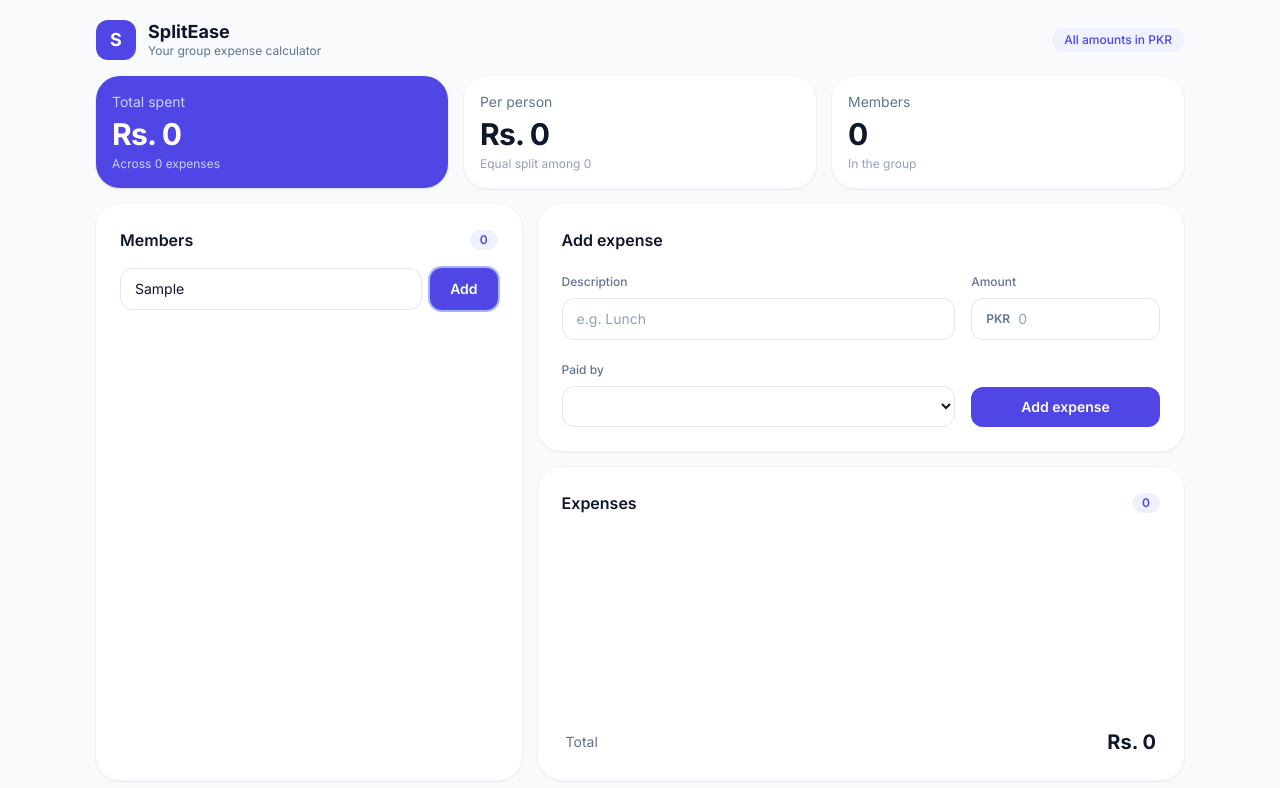
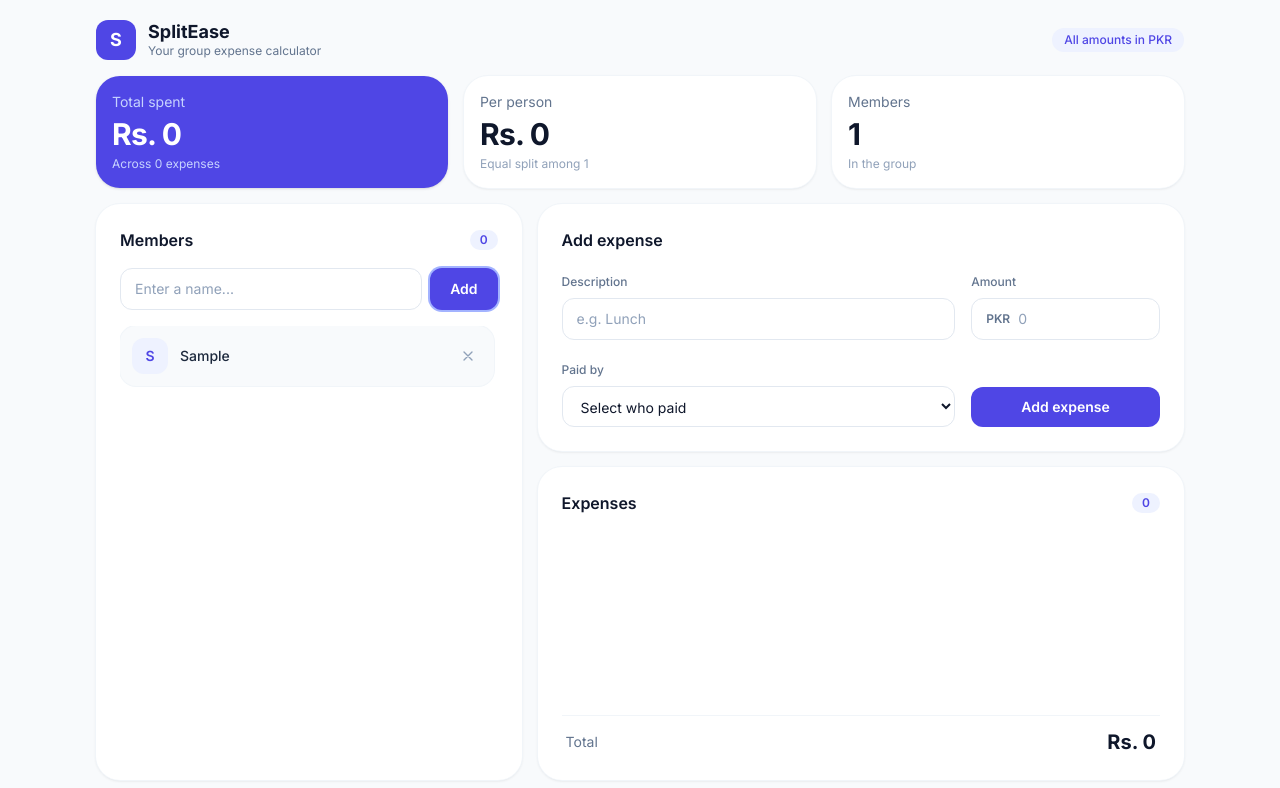
Before and after one commit to zenabadnan10-ops/Expense-Splitter, a website built with Vite: page index.html in a window 1280 px wide. Both pictures are taken after typing "Sample" into the empty fields and a click on the button "Add". Built offline with nearby package versions, Linux system fonts and the light colour scheme.

Commit message:
add typescript

```diff
--- a/index.html
+++ b/index.html
@@ -7,9 +7,9 @@
 <link rel="stylesheet" href="./src/style.css">
 <link href="https://fonts.googleapis.com/css2?family=Inter:wght@400;500;600;700&display=swap" rel="stylesheet">
 </head>
-<body class="bg-slate-50 font-sans text-slate-900 antialiased lg:h-dvh lg:overflow-y-auto">
-<div class="mx-auto max-w-6xl px-4 py-6 sm:px-6 lg:flex lg:h-full lg:min-h-160 lg:flex-col lg:px-8 lg:py-5">
-  <header class="flex flex-wrap items-center justify-between gap-3 lg:shrink-0">
+<body class="bg-slate-50 font-sans text-slate-900 antialiased min-h-screen">
+<div class="mx-auto max-w-6xl px-4 py-6 sm:px-6 lg:flex lg:min-h-screen lg:flex-col lg:px-8 lg:py-5">
+  <header class="flex flex-wrap items-center justify-between gap-3 shrink-0">
     <div class="flex items-center gap-3">
       <div class="flex h-10 w-10 items-center justify-center rounded-xl bg-brand text-lg font-bold text-white">S</div>
       <div>
@@ -19,16 +19,16 @@
     </div>
     <span class="rounded-full bg-indigo-50 px-3 py-1 text-xs font-medium text-brand">All amounts in PKR</span>
   </header>
-  <section class="mt-6 grid grid-cols-1 gap-4 sm:grid-cols-3 lg:mt-4 lg:shrink-0">
+  <section class="mt-6 grid grid-cols-1 gap-4 sm:grid-cols-3 lg:mt-4 shrink-0">
     <div class="rounded-3xl bg-brand p-6 text-white shadow-sm lg:p-4">
       <p class="text-sm text-indigo-200">Total spent</p>
-      <p id="statTotal" class="mt-2 text-3xl font-bold tracking-tight sm:text-4xl lg:mt-1 lg:text-3xl">Rs. 0</p>
-      <p id="statCount" class="mt-2 text-xs lg:mt-1 text-indigo-200">Across 0 expenses</p>
+      <p class="mt-2 text-3xl font-bold tracking-tight sm:text-4xl lg:mt-1 lg:text-3xl">Rs. <span id="statTotal">0</span></p>
+      <p class="mt-2 text-xs lg:mt-1 text-indigo-200">Across <span id="statCount">0</span> expenses</p>
     </div>
     <div class="rounded-3xl bg-white p-6 shadow-sm ring-1 ring-slate-100 lg:p-4">
       <p class="text-sm text-slate-500">Per person</p>
-      <p id="statPer" class="mt-2 text-3xl font-bold tracking-tight sm:text-4xl lg:mt-1 lg:text-3xl">Rs. 0</p>
-      <p id="statSplit" class="mt-2 text-xs lg:mt-1 text-slate-400">Equal split among 0</p>
+      <p class="mt-2 text-3xl font-bold tracking-tight sm:text-4xl lg:mt-1 lg:text-3xl">Rs. <span id="statPer">0</span></p>
+      <p class="mt-2 text-xs lg:mt-1 text-slate-400">Equal split among <span id="statSplit">0</span></p>
     </div>
     <div class="rounded-3xl bg-white p-6 shadow-sm ring-1 ring-slate-100 lg:p-4">
       <p class="text-sm text-slate-500">Members</p>
@@ -36,8 +36,8 @@
       <p class="mt-2 text-xs lg:mt-1 text-slate-400">In the group</p>
     </div>
   </section>
-  <main class="mt-6 grid grid-cols-1 gap-6 lg:mt-4 lg:min-h-0 lg:flex-1 lg:grid-cols-5 lg:grid-rows-1 lg:gap-4">
-    <section class="rounded-3xl bg-white p-5 shadow-sm ring-1 ring-slate-100 sm:p-6 lg:col-span-2 lg:flex lg:min-h-0 lg:flex-col">
+  <main class="mt-6 grid grid-cols-1 gap-6 lg:mt-4 lg:flex-1 lg:grid-cols-5 lg:gap-4">
+    <section class="rounded-3xl bg-white p-5 shadow-sm ring-1 ring-slate-100 sm:p-6 lg:col-span-2 lg:flex lg:flex-col">
       <div class="flex items-center justify-between">
         <h2 class="text-base font-semibold">Members</h2>
         <span id="memberBadge" class="rounded-full bg-indigo-50 px-2.5 py-0.5 text-xs font-semibold text-brand">0</span>
@@ -46,10 +46,10 @@
         <input id="memberName" type="text" placeholder="Enter a name..." class="min-w-0 flex-1 rounded-xl border border-slate-200 px-3.5 py-2.5 text-sm placeholder:text-slate-400 focus:border-brand focus:outline-none focus:ring-2 focus:ring-indigo-200">
         <button id="addMember" class="rounded-xl bg-brand px-5 py-2.5 text-sm font-semibold text-white transition hover:bg-brand-dark focus:outline-none focus:ring-2 focus:ring-indigo-300">Add</button>
       </div>
-      <ul id="memberList" class="mt-4 space-y-3 lg:min-h-0 lg:flex-1 lg:overflow-y-auto lg:pr-1"></ul>
+      <ul id="memberList" class="mt-4 min-h-36 max-h-80 space-y-3 overflow-y-auto pr-1 lg:max-h-none lg:flex-1"></ul>
     </section>
-    <div class="flex flex-col gap-6 lg:col-span-3 lg:min-h-0 lg:gap-4">
-      <section class="rounded-3xl bg-white p-5 shadow-sm ring-1 ring-slate-100 sm:p-6 lg:shrink-0">
+    <div class="flex flex-col gap-6 lg:col-span-3 lg:gap-4">
+      <section class="rounded-3xl bg-white p-5 shadow-sm ring-1 ring-slate-100 sm:p-6 shrink-0">
         <h2 class="text-base font-semibold">Add expense</h2>
         <div class="mt-4 grid grid-cols-1 gap-4 sm:grid-cols-3">
           <label class="sm:col-span-2">
@@ -73,15 +73,15 @@
         </div>
         <p id="formError" class="mt-3 hidden text-sm text-rose-600"></p>
       </section>
-      <section class="rounded-3xl bg-white p-5 shadow-sm ring-1 ring-slate-100 sm:p-6 lg:flex lg:min-h-0 lg:flex-1 lg:flex-col">
-        <div class="flex items-center justify-between">
+      <section class="rounded-3xl bg-white p-5 shadow-sm ring-1 ring-slate-100 sm:p-6 flex flex-col min-h-64 lg:flex-1">
+        <div class="flex items-center justify-between shrink-0">
           <h2 class="text-base font-semibold">Expenses</h2>
           <span id="expBadge" class="rounded-full bg-indigo-50 px-2.5 py-0.5 text-xs font-semibold text-brand">0</span>
         </div>
-        <ul id="expList" class="mt-4 space-y-3 lg:min-h-0 lg:flex-1 lg:overflow-y-auto lg:pr-1"></ul>
-        <div class="mt-5 flex items-center justify-between px-1 lg:mt-3 lg:shrink-0">
+        <ul id="expList" class="mt-4 flex-1 space-y-3 overflow-y-auto pr-1 min-h-36 max-h-72 lg:max-h-none"></ul>
+        <div class="mt-5 flex items-center justify-between border-t border-slate-100 pt-3 px-1 shrink-0">
           <span class="text-sm text-slate-500">Total</span>
-          <span id="expTotal" class="text-xl font-bold">Rs. 0</span>
+          <span class="text-xl font-bold">Rs. <span id="expTotal">0</span></span>
         </div>
       </section>
     </div>
--- a/src/main.ts
+++ b/src/main.ts
@@ -0,0 +1,371 @@
+const memberList = document.getElementById("memberList") as HTMLUListElement;
+const memberInput = document.getElementById("memberName") as HTMLInputElement;
+const memberAddBtn = document.getElementById("addMember") as HTMLButtonElement;
+const totalMembers = document.getElementById("statMembers") as HTMLParagraphElement;
+const memberSelect = document.getElementById("expPayer") as HTMLSelectElement;
+const expDescInput = document.getElementById("expDesc") as HTMLInputElement;
+const expAmountInput = document.getElementById("expAmount") as HTMLInputElement;
+const addExpenseBtn = document.getElementById("addExpense") as HTMLButtonElement;
+const formErrorText = document.getElementById("formError") as HTMLParagraphElement;
+const expList = document.getElementById("expList") as HTMLUListElement;
+const totalSpentEl = document.getElementById("statTotal") as HTMLSpanElement;
+const totalExpensesEl = document.getElementById("statCount") as HTMLSpanElement;
+const statSplitEl = document.getElementById("statSplit") as HTMLSpanElement;
+const statPerEl = document.getElementById("statPer") as HTMLSpanElement;
+
+type Expense = {
+    description: string,
+    amount: number,
+    paidBy: string
+};
+
+type State = {
+  members: string[],
+  expenses: Expense[]
+};
+
+type Summary = {
+    totalSpent: string,
+    totalPerMember: string,
+    totalMembers: number
+};
+
+type ExpenseValidationResult = {
+    isValid: boolean;
+    error: string | null;
+};
+
+const state: State = {
+  members: [],
+  expenses: []
+};
+
+const validateExpenseForm = (description: string, amount: number, payer: string): ExpenseValidationResult => {
+
+    const trimmedDesc = description.trim();
+
+    if (trimmedDesc.length === 0) {
+        return { isValid: false, error: "Please enter an expense description." };
+    }
+
+    if (trimmedDesc.length > 50) {
+        return { isValid: false, error: "Description must be 50 characters or less." };
+    }
+
+    if (isNaN(amount) || amount <= 0) {
+        return { isValid: false, error: "Please enter a valid amount greater than 0." };
+    }
+
+    if (!payer || payer.trim() === "") {
+        return { isValid: false, error: "Please select who paid for the expense." };
+    }
+
+    return { isValid: true, error: null };
+};
+
+const saveToStorage = (): void => {
+  localStorage.setItem("STATE", JSON.stringify(state));
+};
+
+const loadStorage = (): State => {
+    const data = localStorage.getItem("STATE");
+
+    if (data === null) {
+        return { members: [], expenses: [] };
+    }
+
+    try {
+        const parsed = JSON.parse(data);
+        return {
+        members: Array.isArray(parsed.members) ? parsed.members : [],
+        expenses: Array.isArray(parsed.expenses) ? parsed.expenses : [],
+        };
+    } catch (error) {
+        console.error("Failed to parse stored state:", error);
+        return { members: [], expenses: [] };
+    }
+};
+
+const createExpenseElement = (expense: Expense, index: number): HTMLLIElement => {
+
+    const li = document.createElement("li");
+
+    li.className = "flex items-center justify-between gap-3 rounded-2xl bg-slate-50 p-3.5 ring-1 ring-slate-100 transition hover:bg-slate-100/80";
+
+    const formattedAmount = expense.amount.toLocaleString("en-PK");
+
+    li.innerHTML = `
+        <div class="flex min-w-0 items-center gap-3">
+        <div class="flex h-10 w-10 shrink-0 items-center justify-center rounded-xl bg-indigo-50 text-brand">
+            <svg class="h-5 w-5" fill="none" viewBox="0 0 24 24" stroke="currentColor" stroke-width="2">
+            <path stroke-linecap="round" stroke-linejoin="round" d="M17 9V7a2 2 0 00-2-2H5a2 2 0 00-2 2v6a2 2 0 002 2h2m2 4h10a2 2 0 002-2v-6a2 2 0 00-2-2H9a2 2 0 00-2 2v6a2 2 0 002 2zm7-5a2 2 0 11-4 0 2 2 0 014 0z" />
+            </svg>
+        </div>
+        <div class="min-w-0 flex-1">
+            <p class="truncate text-sm font-semibold text-slate-800">${expense.description}</p>
+            <p class="truncate text-xs text-slate-500">Paid by <span class="font-medium text-slate-700">${expense.paidBy}</span></p>
+        </div>
+        </div>
+        <div class="flex items-center gap-3 shrink-0">
+        <span class="text-sm font-bold text-slate-900">Rs. ${formattedAmount}</span>
+        <button
+            data-index="${index}"
+            class="remove-expense rounded-lg p-1.5 text-slate-400 transition hover:bg-rose-50 hover:text-rose-600 focus:outline-none"
+            title="Delete expense"
+        >
+            <svg class="h-4 w-4 pointer-events-none" fill="none" viewBox="0 0 24 24" stroke="currentColor" stroke-width="2">
+            <path stroke-linecap="round" stroke-linejoin="round" d="M6 18L18 6M6 6l12 12" />
+            </svg>
+        </button>
+        </div>
+    `;
+
+    return li;
+};
+
+const createMemberElement = (memberName: string, index: number): HTMLLIElement => {
+    const li = document.createElement("li");
+
+    li.className =
+        "flex items-center justify-between gap-3 rounded-2xl bg-slate-50 p-3 ring-1 ring-slate-100 transition hover:bg-slate-100/80";
+
+    const initial: string = memberName.charAt(0).toUpperCase();
+
+    li.innerHTML = `
+        <div class="flex items-center gap-3 truncate">
+        <div class="flex h-9 w-9 shrink-0 items-center justify-center rounded-xl bg-indigo-50 text-sm font-semibold text-brand">
+            ${initial}
+        </div>
+        <span class="truncate text-sm font-medium text-slate-800">${memberName}</span>
+        </div>
+        <button
+        data-index="${index}"
+        class="remove-member rounded-lg p-1.5 text-slate-400 transition hover:bg-rose-50 hover:text-rose-600 focus:outline-none"
+        title="Remove ${memberName}"
+        >
+        <svg class="h-4 w-4 pointer-events-none" fill="none" viewBox="0 0 24 24" stroke="currentColor" stroke-width="2">
+            <path stroke-linecap="round" stroke-linejoin="round" d="M6 18L18 6M6 6l12 12" />
+        </svg>
+        </button>
+    `;
+
+    return li;
+};
+
+const renderExpenses = (expenses: Array<Expense>): void => {
+
+    const expenseList = document.getElementById("expList");
+
+    if(!expenseList) return;
+
+    expenseList.innerHTML = "";
+
+    expenses.forEach((expense, index) => {
+        const li = createExpenseElement(expense, index);
+        expenseList.appendChild(li);
+    });
+};
+
+const renderMembers = (members: Array<string>): void => {
+  if (!memberList) return;
+
+  memberList.innerHTML = "";
+
+  members.forEach((member, index) => {
+    const li = createMemberElement(member, index);
+    memberList.appendChild(li);
+  });
+};
+
+const addMember = (memberName: string): void => {
+
+  state.members.push(memberName.trim());
+  renderMembers(state.members);
+  renderStatCards();
+  updateSelect(state.members);
+  saveToStorage();
+};
+
+const addExpense = (expense: Expense): void => {
+
+    state.expenses.push(expense);
+    renderExpenses(state.expenses);
+    renderExpenseSection(state.expenses);
+    renderStatCards();
+    saveToStorage();
+};
+
+const deleteExpense = (index: number): void => {
+
+    state.expenses.splice(index, 1);
+    renderExpenses(state.expenses);
+    renderExpenseSection(state.expenses);
+    renderStatCards();
+    saveToStorage();
+}
+
+const deleteMember = (index: number): void => {
+
+  state.members.splice(index, 1);
+  renderMembers(state.members);
+  renderStatCards();
+  updateSelect(state.members);
+  saveToStorage();
+};
+
+const validateName = (memberName: string): boolean => {
+  const trimmed = memberName.trim();
+
+  if (trimmed.length === 0) return false;
+  if (trimmed.length > 30) return false;
+
+  const nameRegex = /^[\p{L}\s'-]+$/u;
+  return nameRegex.test(trimmed);
+};
+
+const calculateStats = (members: Array<string>, expenses: Array<Expense>): Summary => {
+
+    const membersCount = members.length;
+    const expensesTotal = expenses.reduce((sum, e) => sum += e.amount, 0);
+    const formattedTotal = expensesTotal.toLocaleString("en-PK");
+    const perPerson = membersCount > 0 ? expensesTotal / membersCount : 0;
+    const formatPerPerson = perPerson.toLocaleString("en-PK");
+
+    return {
+        totalSpent: formattedTotal,
+        totalPerMember: formatPerPerson,
+        totalMembers: membersCount
+    };
+};
+
+const renderStatCards = (): void => {
+
+    const summary = calculateStats(state.members, state.expenses);
+    const membersCount = summary.totalMembers;
+    const expensesTotal = summary.totalSpent;
+    totalMembers.textContent = `${membersCount}`;
+    totalSpentEl.textContent = expensesTotal;
+    totalExpensesEl.textContent = `${state.expenses.length}`;
+    statPerEl.textContent = summary.totalPerMember;
+    statSplitEl.textContent = `${membersCount}`;
+
+};
+
+const renderExpenseSection = (expenses: Array<Expense>): void => {
+
+    const expSpan = document.getElementById("expBadge");
+    const expTotal = document.getElementById("expTotal");
+    const total = expenses.reduce((sum, e) => sum += e.amount, 0);
+
+    if(!expSpan) return;
+    if(!expTotal) return;
+
+    const formattedTotal = total.toLocaleString("en-PK");
+
+    expSpan.textContent = `${expenses.length}`;
+    expTotal.textContent = `${formattedTotal}`;
+}
+
+const updateSelect = (members: Array<string>): void => {
+
+    if(!memberSelect) return;
+
+    memberSelect.innerHTML = "";
+
+    const defaultOption = document.createElement("option");
+    defaultOption.value = "";
+    defaultOption.textContent = "Select who paid";
+    defaultOption.disabled = true;
+    defaultOption.selected = true;
+    memberSelect.appendChild(defaultOption);
+
+    members.forEach((member) => {
+        const option = document.createElement("option");
+        option.value = member;
+        option.textContent = member;
+        memberSelect.appendChild(option);
+    });
+};
+
+addExpenseBtn?.addEventListener("click", () => {
+
+    const description = expDescInput.value;
+    const amount = parseFloat(expAmountInput.value);
+    const payer = memberSelect.value;
+
+    const expense = {
+        description: description,
+        amount: amount,
+        paidBy: payer
+    };
+
+    const validation = validateExpenseForm(description, amount, payer);
+
+    if (!validation.isValid) {
+        if (formErrorText) {
+        formErrorText.textContent = validation.error;
+        formErrorText.classList.remove("hidden");
+        }
+        return;
+    }
+
+    if (formErrorText) {
+        formErrorText.classList.add("hidden");
+        formErrorText.textContent = "";
+    }
+
+    addExpense(expense);
+
+    expDescInput.value = "";
+    expAmountInput.value = "";
+    memberSelect.value = "";
+});
+
+memberAddBtn?.addEventListener("click", () => {
+  const nameInput: string = memberInput.value;
+  const isValid: boolean = validateName(nameInput);
+
+  if (!isValid) {
+    alert("Invalid Name");
+    memberInput.value = "";
+    return;
+  }
+
+  addMember(nameInput);
+  memberInput.value = "";
+});
+
+memberList?.addEventListener("click", (event: MouseEvent) => {
+  const target = event.target as HTMLElement;
+  const deleteBtn = target.closest(".remove-member") as HTMLButtonElement | null;
+
+  if (deleteBtn && deleteBtn.dataset.index !== undefined) {
+    const index = parseInt(deleteBtn.dataset.index, 10);
+    deleteMember(index);
+  }
+});
+
+expList?.addEventListener("click", (event: MouseEvent) => {
+
+  const target = event.target as HTMLElement;
+
+  const deleteBtn = target.closest(".remove-expense") as HTMLButtonElement | null;
+
+  if (deleteBtn && deleteBtn.dataset.index !== undefined) {
+    const index = parseInt(deleteBtn.dataset.index, 10);
+    deleteExpense(index);
+  }
+});
+
+const init = (): void => {
+    const loadedState = loadStorage();
+    state.members = loadedState.members;
+    state.expenses = loadedState.expenses;
+    renderMembers(state.members);
+    renderExpenses(state.expenses);
+    renderStatCards();
+    renderExpenseSection(state.expenses);
+    updateSelect(state.members);
+};
+
+document.addEventListener("DOMContentLoaded", init);
```
